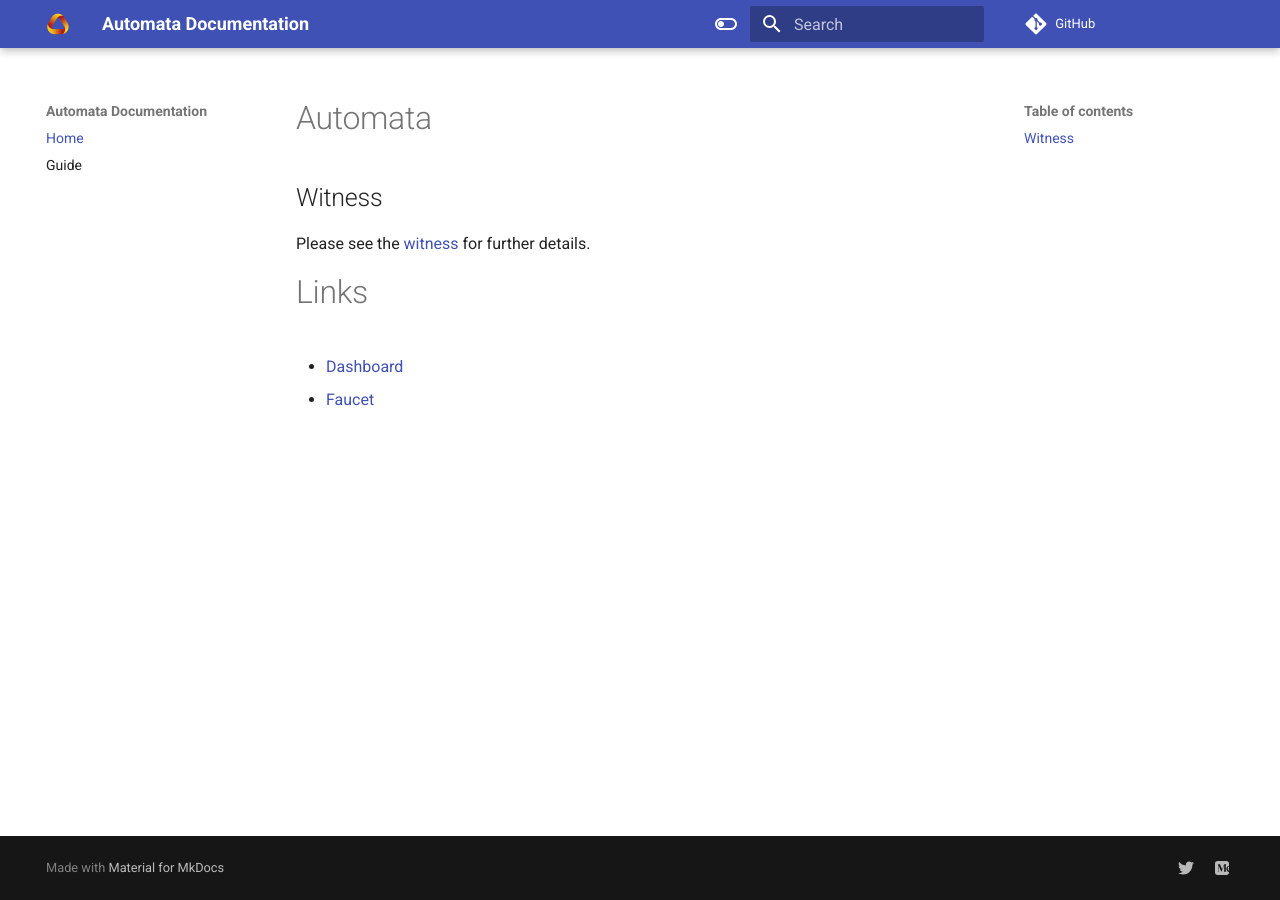
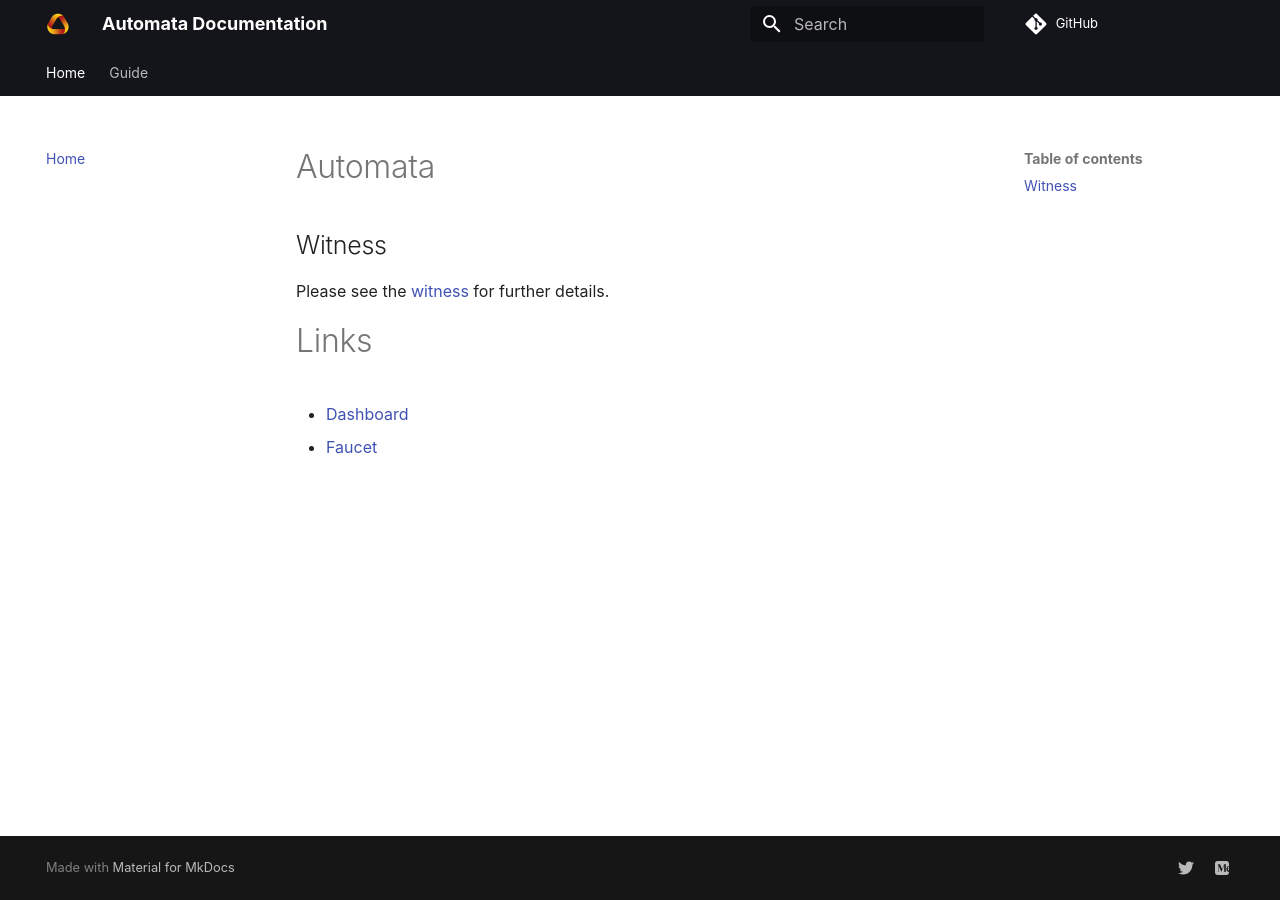
Before and after one commit to automata-network/docs, an MkDocs documentation site: the page built from docs/index.md, in a window 1280 px wide. Built offline with MkDocs 1.6.1 and Material for MkDocs 9.7.7, drawn with Linux system fonts in a browser that asks for light colours; comment, search, counter and statistics services are not loaded.

```diff
--- a/mkdocs.yml
+++ b/mkdocs.yml
@@ -9,55 +9,31 @@ nav:
   - Home: index.md
   - Guide: ./guide/witness-get-started.md
 
+
 theme:
-  name: 'material'
-  language: en
-  font:
-    code: Roboto Mono
+  name: material
+  font: false
   palette:
-    # Light mode
-    - scheme: default
-      primary: indigo
-      accent: indigo
-      toggle:
-        icon: material/toggle-switch-off-outline
-        name: Switch to dark mode
-
-    # Dark mode
-    - scheme: slate
-      primary: blue
-      accent: blue
-      toggle:
-        icon: material/toggle-switch
-        name: Switch to light mode
-
+    primary: black
+  features:
+      - tabs
+      - instant
   logo: 'images/favicon-192.png'
   favicon: 'images/favicon.ico'
 
 markdown_extensions:
   - admonition
-  - attr_list
-  - codehilite:
-      linenums: false   # true if website has code
   - toc:
       permalink: true
   - pymdownx.tabbed
+  - pymdownx.details
   - pymdownx.arithmatex
   - pymdownx.betterem:
       smart_enable: all
-  - pymdownx.caret
-  - pymdownx.critic
-  - pymdownx.details
   - pymdownx.emoji:
+      emoji_index: !!python/name:materialx.emoji.twemoji
       emoji_generator: !!python/name:pymdownx.emoji.to_svg
   - pymdownx.inlinehilite
-  - pymdownx.magiclink
-  - pymdownx.mark
-  - pymdownx.smartsymbols
-  - pymdownx.superfences
-  - pymdownx.tasklist:
-      custom_checkbox: true
-  - pymdownx.tilde
 
 extra:
   social:
```
